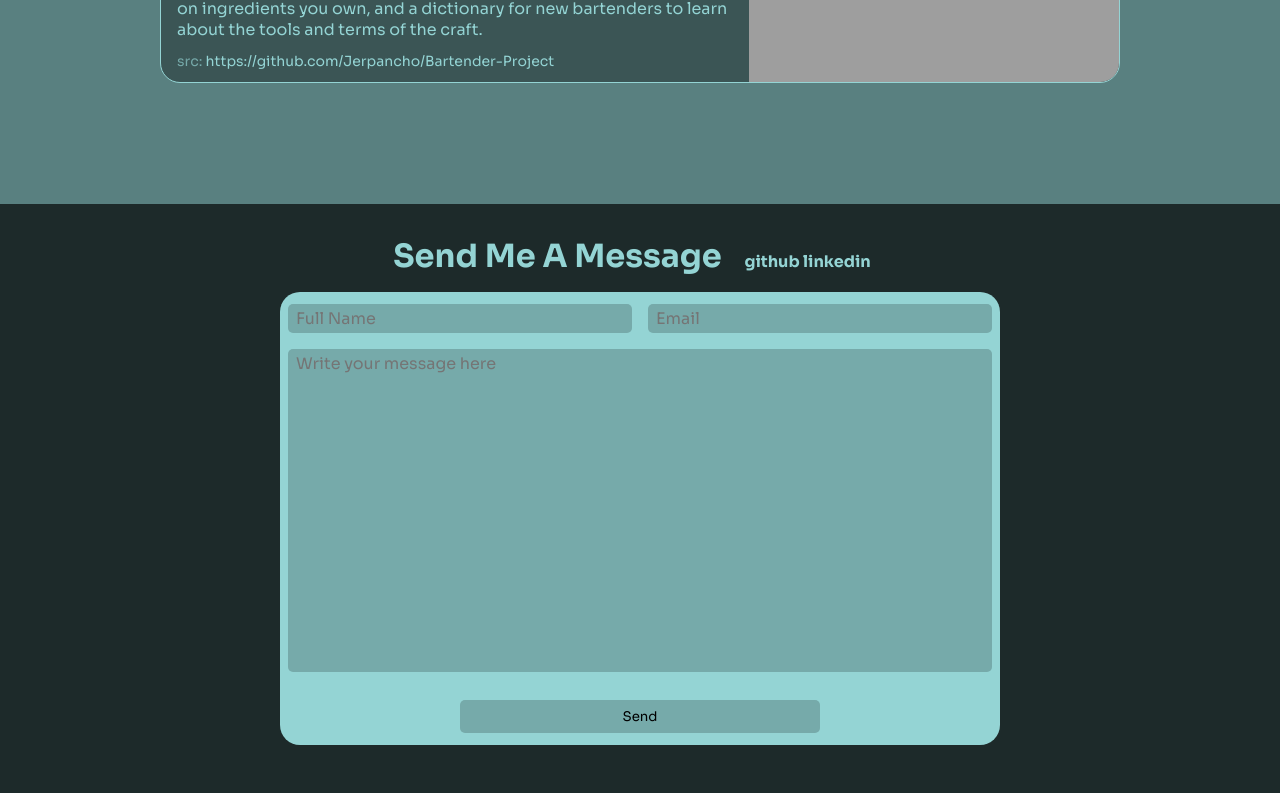
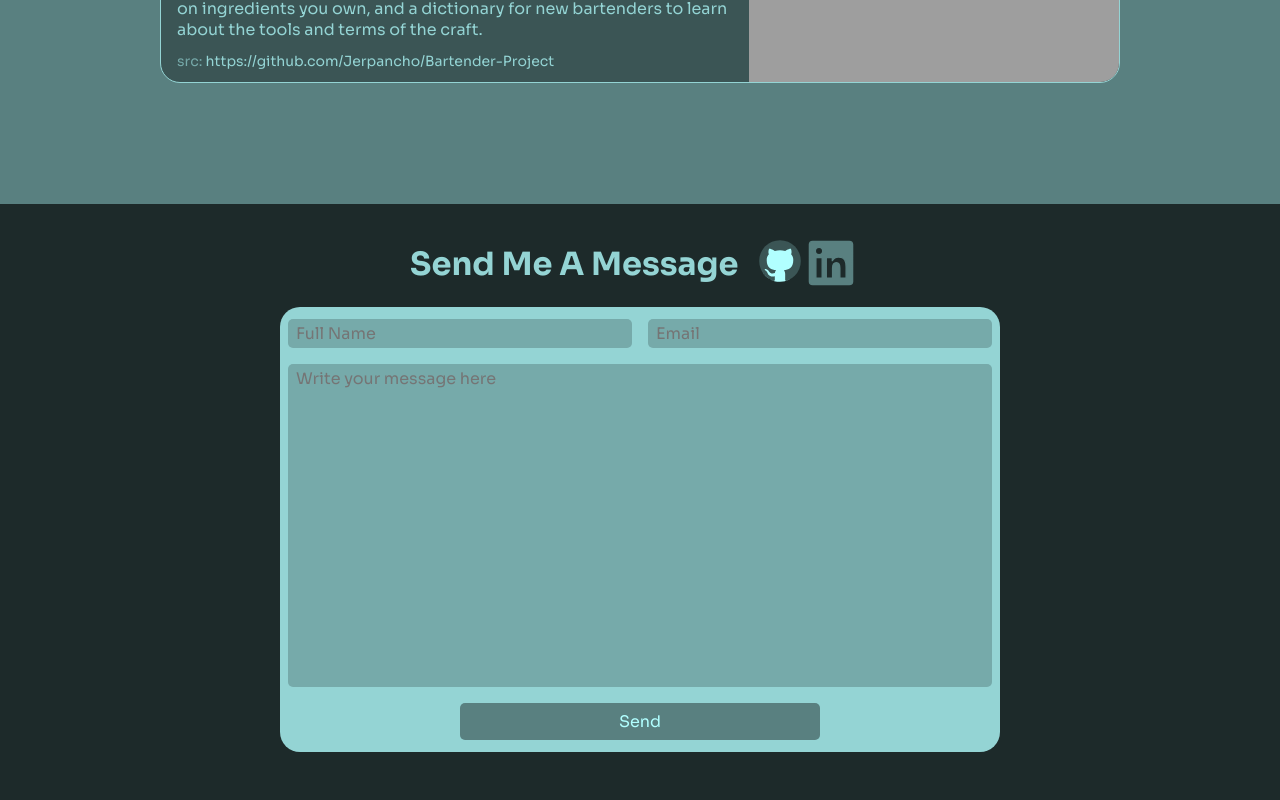
Before and after one commit to Jerpancho/Portfolio, a React (Vite) app: page / in a window 1280 px wide. Shown: the part 2916-3716 px from the top of the page. Built offline with nearby package versions, Linux system fonts and the light colour scheme; grey boxes are pictures that could not be loaded.

Commit message:
added linkedin icon

```diff
--- a/src/components/Contacts.jsx
+++ b/src/components/Contacts.jsx
@@ -1,4 +1,6 @@
 import React from 'react';
+import GithubIcon from './svg/GithubIcon';
+import LinkedInIcon from './svg/LinkedInIcon';
 import styles from '../css/Contacts.module.css';
 const Contacts = () => {
    return (
@@ -6,7 +8,24 @@ const Contacts = () => {
          <div className={styles.main}>
             <div className={styles.form}>
                <h2>
-                  Send Me A Message <span>github&nbsp;linkedin</span>
+                  Send Me A Message
+                  <span>
+                     <a
+                        href='https://github.com/Jerpancho'
+                        target='_blank'
+                        rel='noreferrer'
+                     >
+                        <GithubIcon width='50px' height='50px' />
+                     </a>
+                     &nbsp;
+                     <a
+                        href='https://www.linkedin.com/in/jerrold-pancho-b43666200/'
+                        target='_blank'
+                        rel='noreferrer'
+                     >
+                        <LinkedInIcon />
+                     </a>
+                  </span>
                </h2>
                <form
                   action='https://formsubmit.co/your@email.com'
--- a/src/components/svg/GithubIcon.jsx
+++ b/src/components/svg/GithubIcon.jsx
@@ -1,10 +1,11 @@
 import React from 'react';
 
-const GithubIcon = () => {
+// eslint-disable-next-line react/prop-types
+const GithubIcon = ({ width = '100px', height = '100px' }) => {
    return (
       <svg
-         width='100px'
-         height='100px'
+         width={width}
+         height={height}
          viewBox='0 0 48 48'
          fill='none'
          xmlns='http://www.w3.org/2000/svg'
--- /dev/null
+++ b/src/components/svg/LinkedInIcon.jsx
@@ -0,0 +1,28 @@
+import React from 'react';
+
+const LinkedInIcon = () => {
+   return (
+      <svg
+         fill='#598080'
+         width='46px'
+         height='46px'
+         viewBox='0 0 32 32'
+         version='1.1'
+         xmlns='http://www.w3.org/2000/svg'
+         stroke='#598080'
+      >
+         <g id='SVGRepo_bgCarrier' strokeWidth='0'></g>
+         <g
+            id='SVGRepo_tracerCarrier'
+            strokeLinecap='round'
+            strokeLinejoin='round'
+         ></g>
+         <g id='SVGRepo_iconCarrier'>
+            <title>linkedin</title>
+            <path d='M28.778 1.004h-25.56c-0.008-0-0.017-0-0.027-0-1.199 0-2.172 0.964-2.186 2.159v25.672c0.014 1.196 0.987 2.161 2.186 2.161 0.010 0 0.019-0 0.029-0h25.555c0.008 0 0.018 0 0.028 0 1.2 0 2.175-0.963 2.194-2.159l0-0.002v-25.67c-0.019-1.197-0.994-2.161-2.195-2.161-0.010 0-0.019 0-0.029 0h0.001zM9.9 26.562h-4.454v-14.311h4.454zM7.674 10.293c-1.425 0-2.579-1.155-2.579-2.579s1.155-2.579 2.579-2.579c1.424 0 2.579 1.154 2.579 2.578v0c0 0.001 0 0.002 0 0.004 0 1.423-1.154 2.577-2.577 2.577-0.001 0-0.002 0-0.003 0h0zM26.556 26.562h-4.441v-6.959c0-1.66-0.034-3.795-2.314-3.795-2.316 0-2.669 1.806-2.669 3.673v7.082h-4.441v-14.311h4.266v1.951h0.058c0.828-1.395 2.326-2.315 4.039-2.315 0.061 0 0.121 0.001 0.181 0.003l-0.009-0c4.5 0 5.332 2.962 5.332 6.817v7.855z'></path>{' '}
+         </g>
+      </svg>
+   );
+};
+
+export default LinkedInIcon;
--- a/src/css/Contacts.module.css
+++ b/src/css/Contacts.module.css
@@ -15,6 +15,9 @@
    text-align: center;
    color: var(--bright);
    font-size: 2rem;
+   display: flex;
+   justify-content: center;
+   align-items: center;
 }
 
 .form > h2 > span {
@@ -50,10 +53,21 @@
    resize: none;
 }
 .form > form > button {
+   color: var(--lightest);
+   font-size: 1rem;
    padding: 0.5rem 2rem;
    width: 50%;
-   margin: 0.75rem auto;
+   margin: 0 auto 0.75rem auto;
    border: none;
    border-radius: 5px;
+   background-color: var(--light);
+   transition: background-color 150ms ease;
+}
+
+.form > form > button:hover {
    background-color: var(--lighter);
 }
+.form > form > button:active {
+   color: var(--light);
+   background-color: var(--lightest);
+}
```
